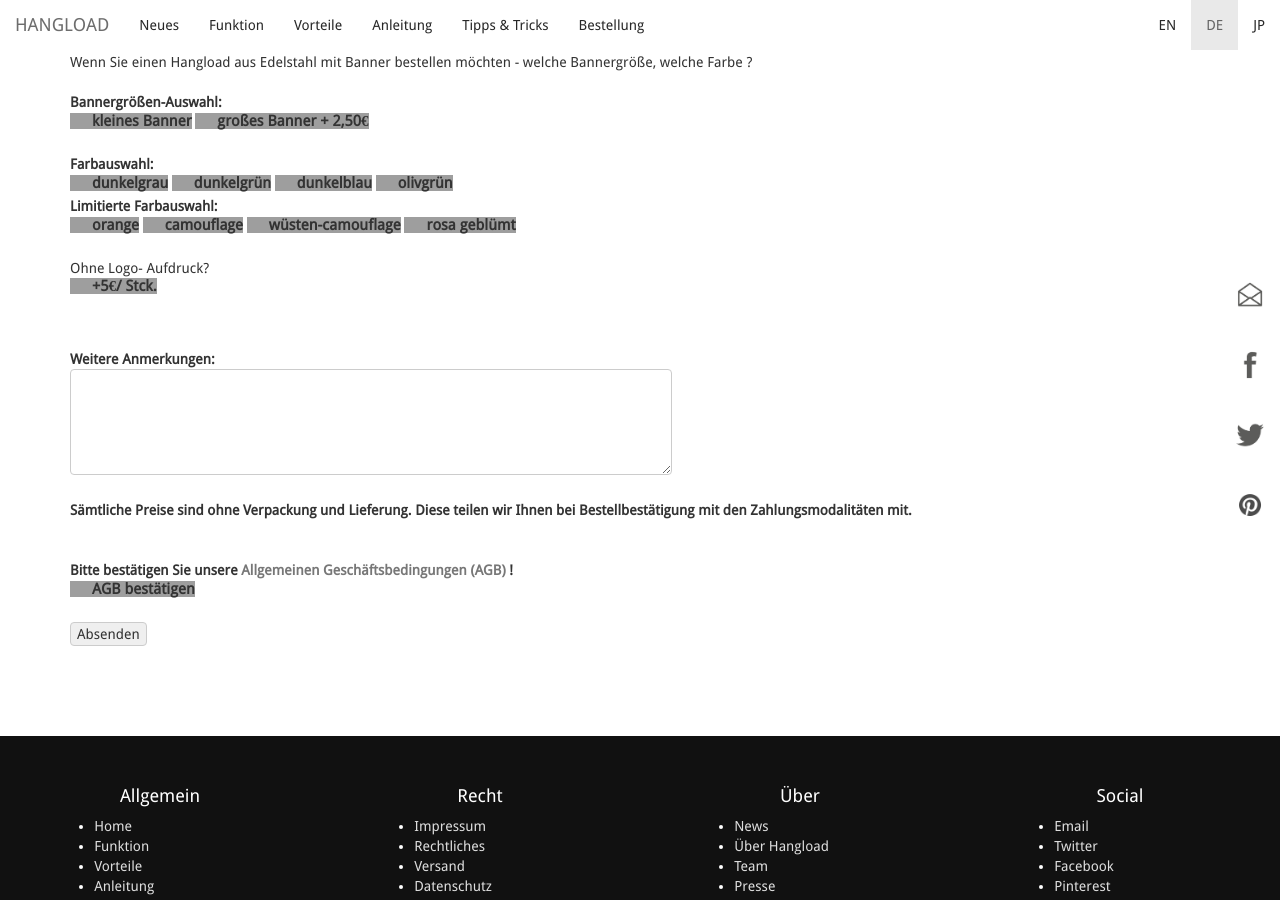
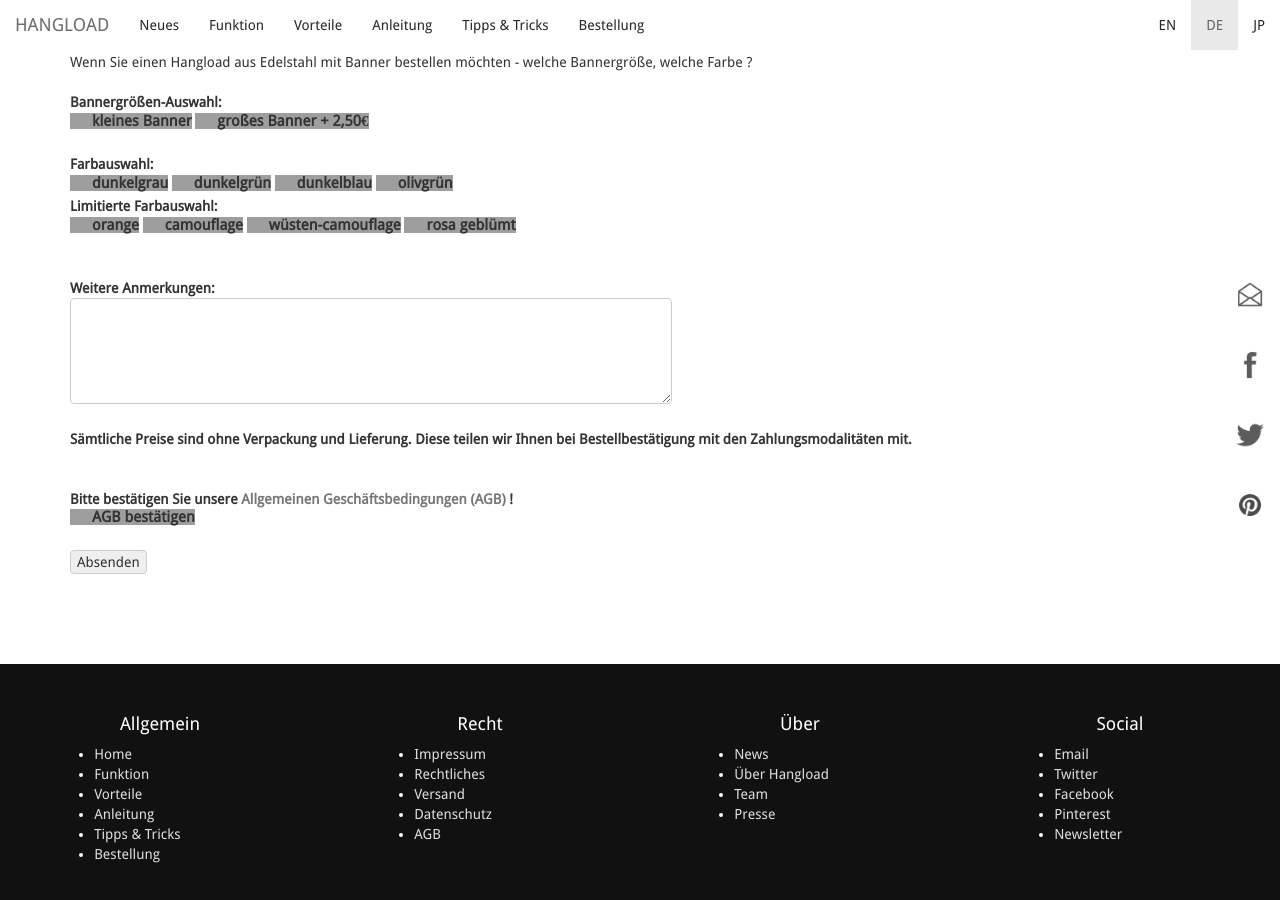
Before and after one commit to bodokaiser/hangload.com, a Jekyll site: the page built from de/webshop/index.html, in a window 1280 px wide and 900 px high, scrolled down 2713 px. Built offline with Jekyll 4.4.1, drawn with Linux system fonts in a browser that asks for light colours; nearby versions of some CDN libraries; library files that are not in the unit come from our copies; Markdown is read by kramdown in place of the engine named in the settings; grey boxes are pictures that could not be loaded.

Commit message:
Update index.html

```diff
--- a/de/webshop/index.html
+++ b/de/webshop/index.html
@@ -383,12 +383,6 @@
 
 <br>
 <br>
-<p>
-Ohne Logo- Aufdruck? <br>
-<input type="checkbox" name="nologo" id="nologo" class="css-checkbox sme">
-<label for="nologo" name="nologo_lbl" class="css-label sme depressed"> +5€/ Stck.</label>
-</p>
-<br>
 <br>
 
 <strong> Weitere Anmerkungen: </strong>
```
